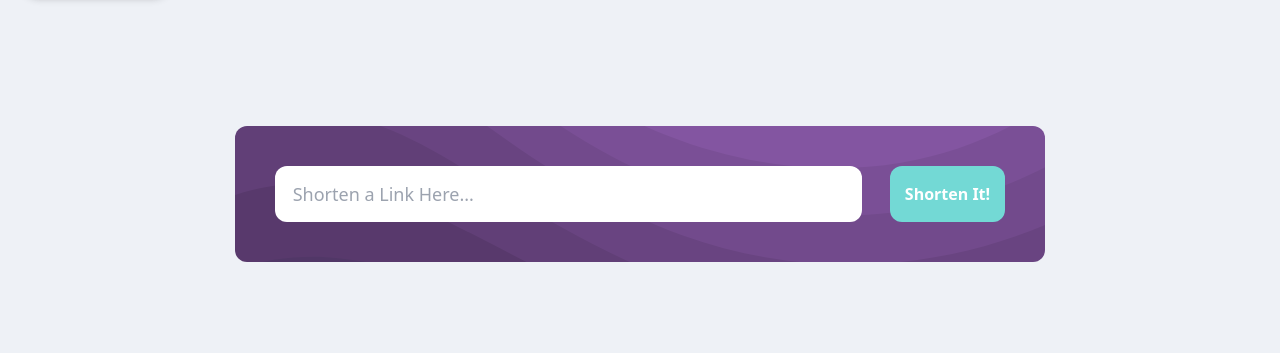
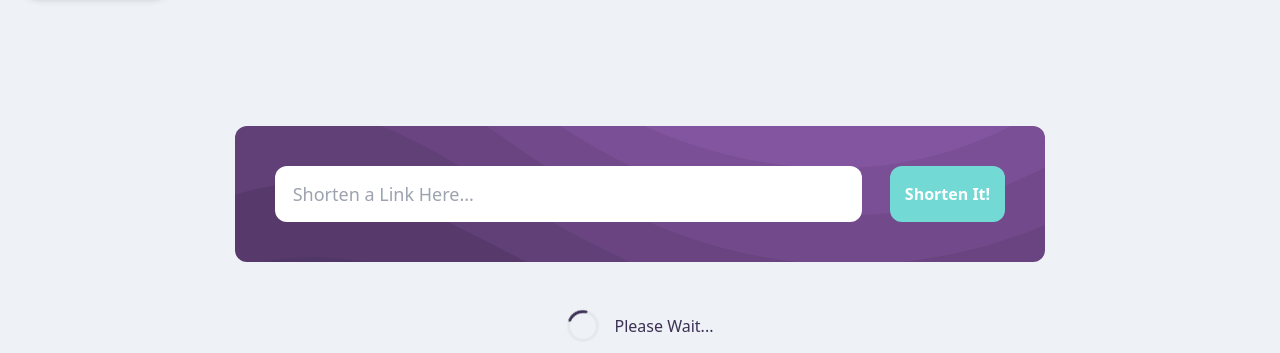
Before and after one commit to ahmedmohmd/shortly, a React (Create React App) app: page / in a window 1280 px wide. Shown: the part 599-952 px from the top of the page. Built offline with nearby package versions, Linux system fonts and the light colour scheme.

Commit message:
edit loading component

```diff
--- a/src/components/UrlINput.jsx
+++ b/src/components/UrlINput.jsx
@@ -94,8 +94,8 @@ function UrlInput() {
           </div>
         </div>
       ) : null}
-      {loading ? (
-        <div className="flex items-center justify-center gap-2">
+      {!loading ? (
+        <div className="flex items-center justify-center gap-2 pt-7">
           <svg
             role="status"
             class="w-8 h-8 mr-2 text-gray-200 animate-spin dark:text-gray-600 fill-lion"
@@ -112,7 +112,7 @@ function UrlInput() {
               fill="currentFill"
             />
           </svg>{" "}
-          <span className="font-light text-lion">Wait Please ...</span>
+          <span className="font-light text-lion">Please Wait...</span>
         </div>
       ) : null}
     </div>
```
